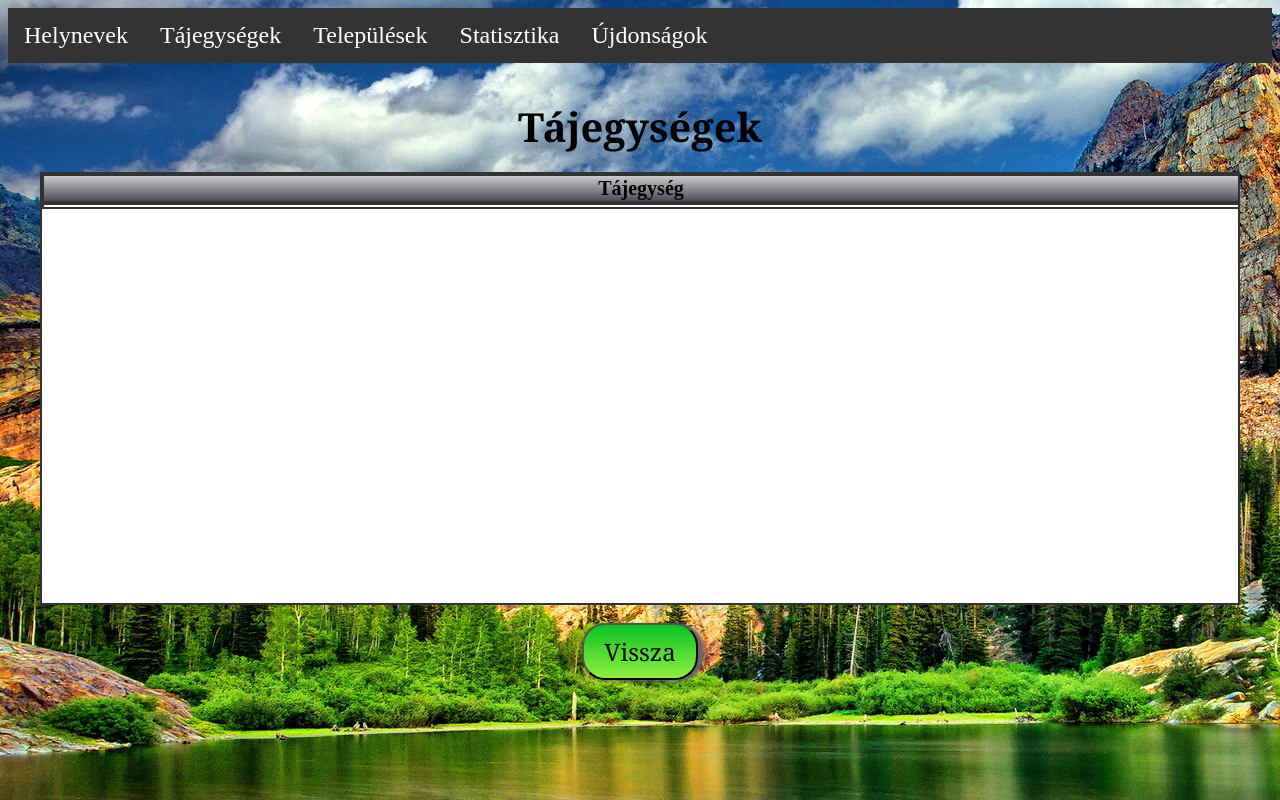
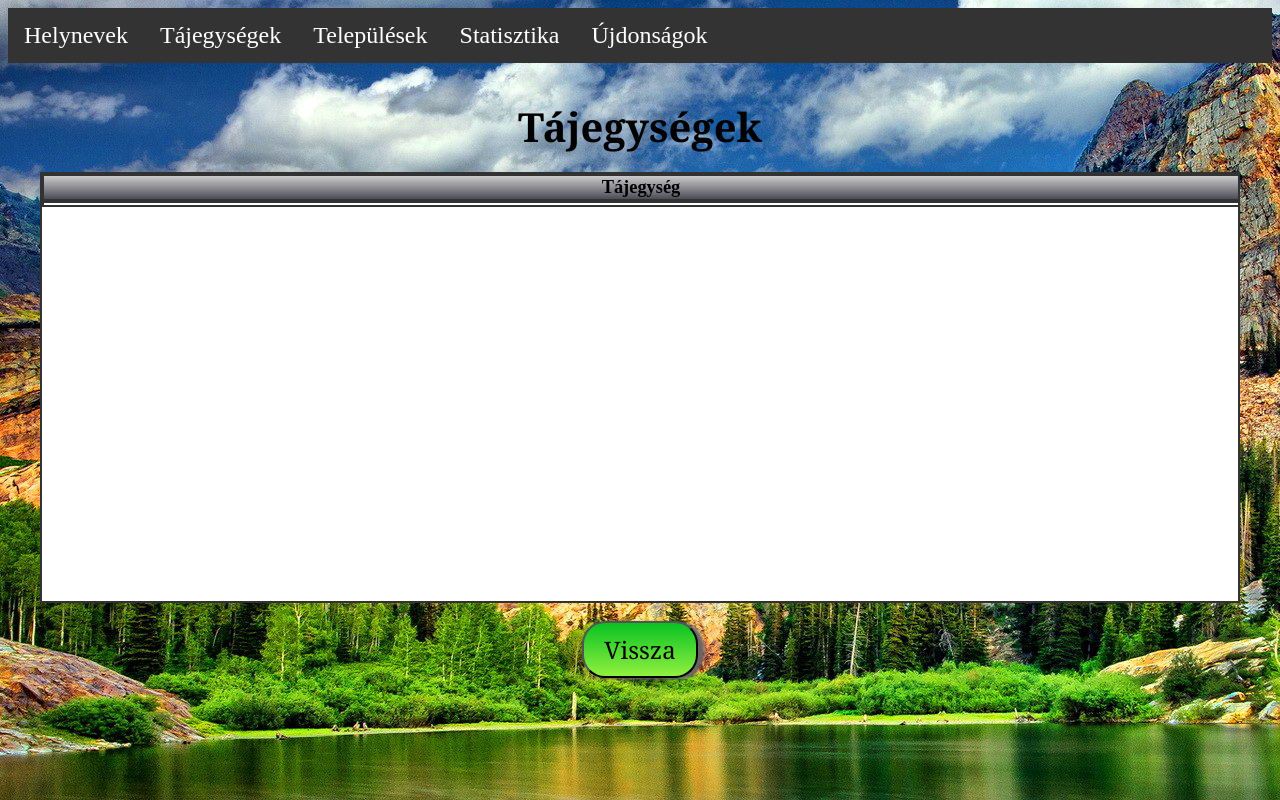
Before and after one commit to bjudob/Hely_hello_world, a PHP site: page /ui/tajegysegek/tajegysegek_show.php in a window 1280 px wide. Run offline with PHP 8.4, Linux system fonts and the light colour scheme; tables that the repository leaves empty or names only in its code hold one stand-in row (values such as "Sample post"); data that the repository does not hold is empty; some libraries are stand-ins or nearby versions.

Commit message:
table font size reduced

```diff
--- a/css/helynevek_show.css
+++ b/css/helynevek_show.css
@@ -13,7 +13,7 @@
 table{
     width: 95%;
     margin:auto;
-    font-size: 125%;
+    font-size: 115%;
     table-layout:fixed;
     border: 1px solid black;
     border-collapse: collapse;
```
